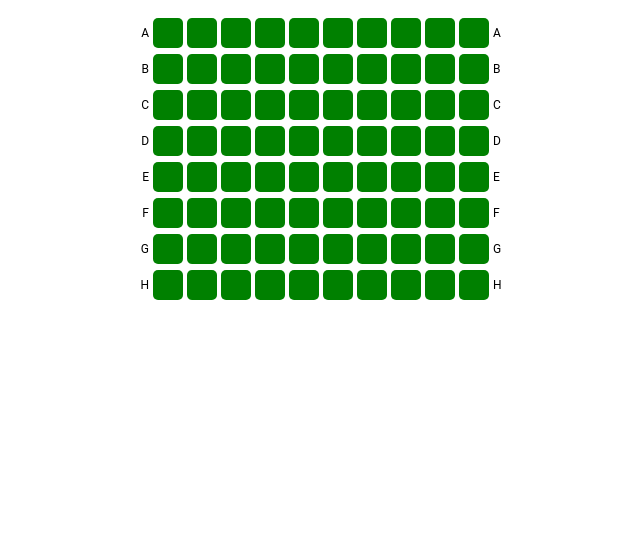
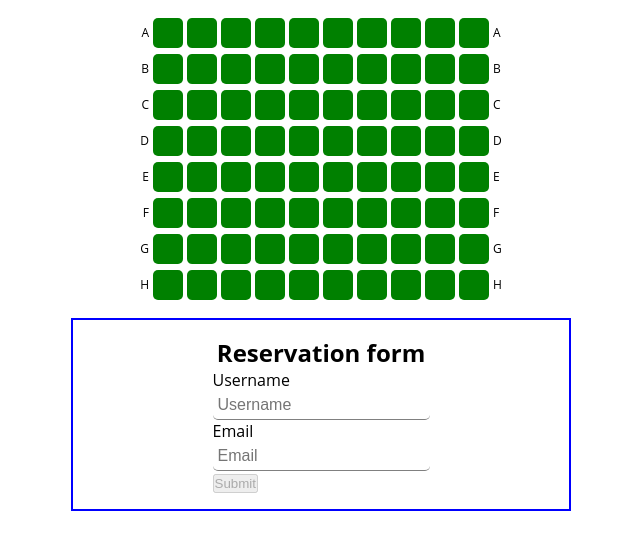
Before and after one commit to cc-team-octoo/CinemaApp, a React (Create React App) app: page /#/seats in a window 1280 px wide. Shown: the top 550 px of the page, without its empty margins (319-959 px from the left). Built offline with nearby package versions, Linux system fonts and the light colour scheme; no server answers.

Commit message:
Add a reservation form with some very basic styling

```diff
--- /dev/null
+++ b/src/components/ReservationForm.js
@@ -0,0 +1,67 @@
+import React from 'react';
+import { Field, reduxForm } from 'redux-form';
+import { StyledForm, StyledFormContainer, StyledInput } from './Styled'
+
+const validate = formValues => {
+    const { username, email } = formValues;
+    const errors = {};
+    if (!username) {
+        errors.username = 'Your name is required'
+    } else if (username.length > 15 || username.length < 3) {
+        errors.username = 'The name must have at least 3 characters and maximum 15'
+    }
+    if (!email) {
+        errors.email = 'Your email is required'
+    } else if (!/^[A-Z0-9._%+-]+@[A-Z0-9.-]+\.[A-Z]{2,4}$/i.test(email)) {
+        errors.email = 'Invalid email address'
+    }
+    return errors
+}
+
+const renderField = ({
+    input,
+    label,
+    type,
+    meta: { touched, error }
+    }) => (
+    <div>
+        <label>{label}</label>
+        <div>
+        <StyledInput {...input} placeholder={label} type={type} autoComplete="off"/>
+        {touched && error && <span>{error}</span>}
+        </div>
+    </div>
+)
+
+const ReservationForm = props => {
+    const { handleSubmit, pristine, submitting } = props
+    const onSubmit = formValues => console.log(formValues)
+    return (
+        <StyledFormContainer>
+            <h2>Reservation form</h2>
+            <StyledForm onSubmit={handleSubmit(onSubmit)}>
+                <Field
+                name="username"
+                type="text"
+                component={renderField}
+                label="Username"
+                />
+                <Field
+                    name="email"
+                    type="email"
+                    component={renderField}
+                    label="Email" />
+                <div>
+                <button type="submit" disabled={pristine || submitting}>
+                    Submit
+                </button>
+                </div>
+            </StyledForm>
+      </StyledFormContainer>
+    )
+  }
+
+export default reduxForm ({
+    form: 'reservationForm',
+    validate
+})(ReservationForm);
--- a/src/components/SeanceRoom.js
+++ b/src/components/SeanceRoom.js
@@ -1,6 +1,7 @@
 import React from 'react';
 import Row from './Row';
 import { StyledRoom } from './Styled';
+import ReservationFrom from './ReservationForm'
 
 const SeanceRoom = () => {
     let room = [];
@@ -11,7 +12,12 @@ const SeanceRoom = () => {
             rowName={rows[i]}/>)
     };
 
-    return <StyledRoom>{room}</StyledRoom>
+    return (
+        <div>
+            <StyledRoom>{room}</StyledRoom>
+            <ReservationFrom />
+        </div>
+    )
 };
 
 export default SeanceRoom;
--- a/src/components/Styled.js
+++ b/src/components/Styled.js
@@ -50,7 +50,28 @@ export const StyledRow = styled.div`
 `;
 
 export const StyledRoom = styled.div`
-  font-family: Roboto, sans-serif;
   text-align: center;
   margin: 15px;
 `;
+
+export const StyledForm = styled.form`
+  // border: 2px solid red;
+`;
+
+export const StyledFormContainer = styled.div`
+  display: flex;
+  flex-flow: column nowrap;
+  align-items: center;
+  max-width: 500px;
+  margin: auto;
+  padding: 1rem;
+  border: 2px solid blue;
+`;
+
+export const StyledInput = styled.input`
+  border: none;
+  border-bottom: 1px solid grey;
+  border-radius: 5px;
+  font-size: 1rem;
+  padding: 5px;
+`;
```
